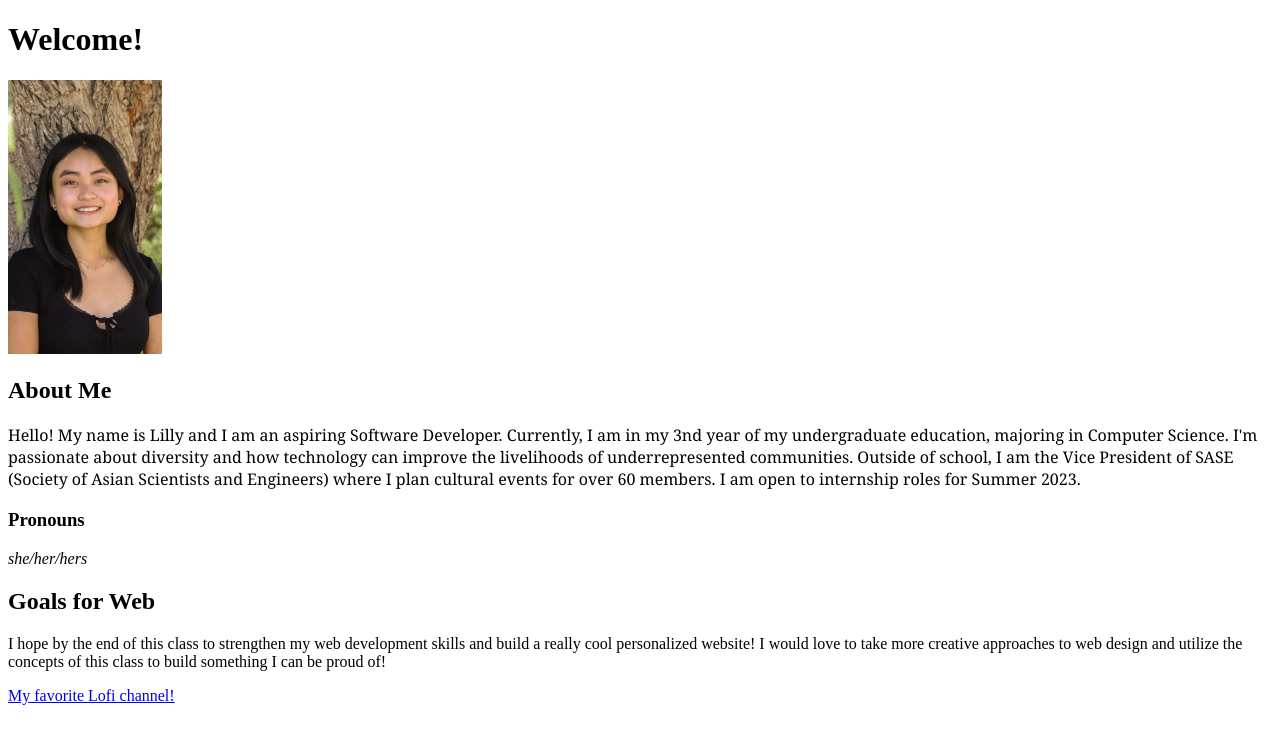
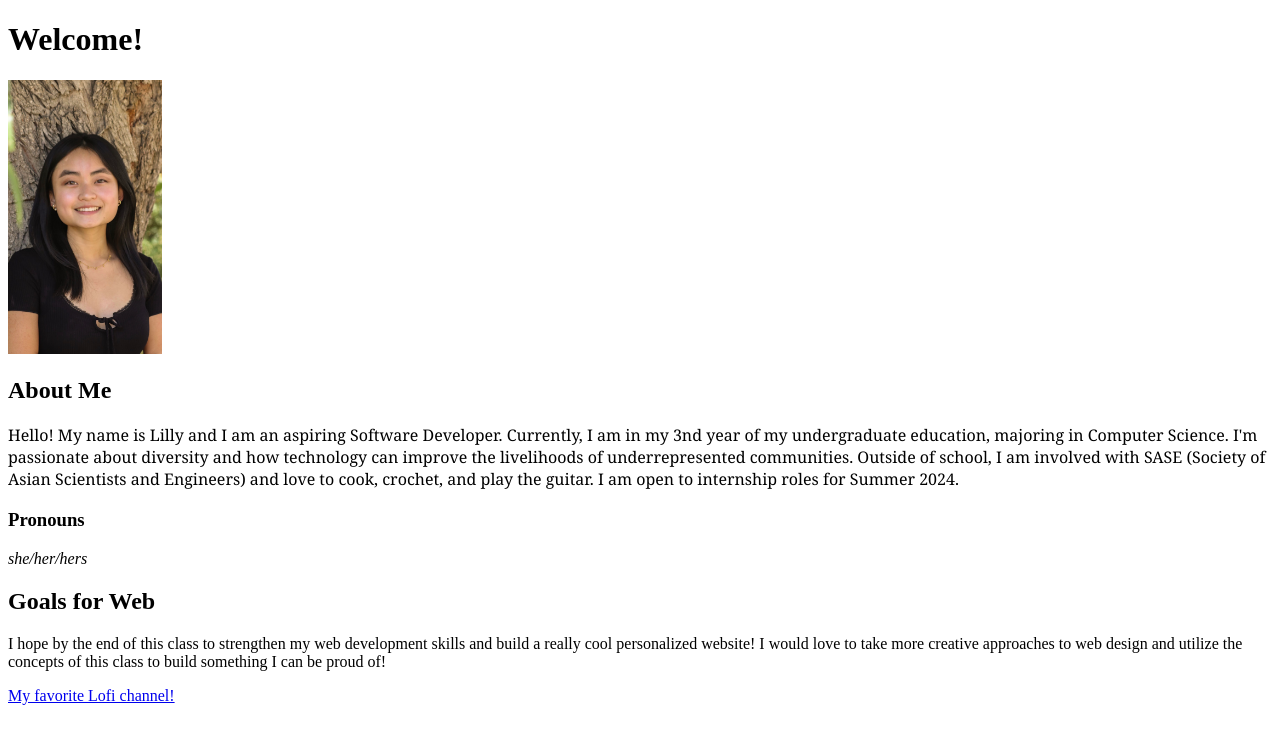
Before and after one commit to LillyCS/LillyCS.github.io, a plain HTML site: page wa/wa2.html in a window 1280 px wide. Drawn offline with Linux system fonts and the light colour scheme.

Commit message:
Updated description
update dates and roles

```diff
--- a/wa/wa2.html
+++ b/wa/wa2.html
@@ -14,8 +14,8 @@
         Hello! My name is Lilly and I am an aspiring Software Developer.
         Currently, I am in my 3nd year of my undergraduate education, majoring in Computer Science.
         I'm passionate about diversity and how technology can improve the livelihoods of underrepresented communities.
-        Outside of school, I am the Vice President of SASE (Society of Asian Scientists and Engineers) where I plan cultural events for over 60 members.
-        I am open to internship roles for Summer 2023.
+        Outside of school, I am involved with SASE (Society of Asian Scientists and Engineers) and love to cook, crochet, and play the guitar.
+        I am open to internship roles for Summer 2024.
     </p>
     <h3>Pronouns</h3>
     <p><em>she/her/hers</em></p>
```
